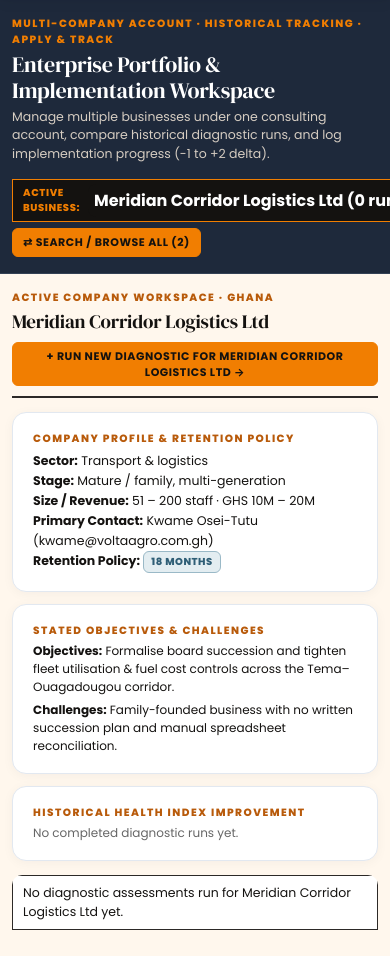
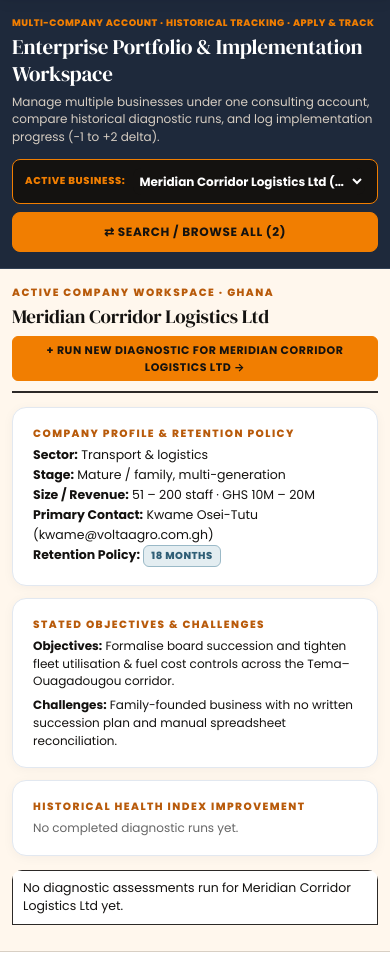
Before and after one commit to eabventures-champion/bridge-tailor, a Laravel app: page /portal in a window 390 px wide. Shown: the part 55-1011 px from the top of the page. Run offline with Laravel 12, Linux system fonts and the light colour scheme; a user stored in the database is signed in; data comes from the database, SQL or seed files in the repository; data that the repository does not hold is empty.

Commit message:
Optimize mobile layout and eliminate gap above active business selector in client portal

```diff
--- a/resources/views/layouts/app.blade.php
+++ b/resources/views/layouts/app.blade.php
@@ -746,6 +746,75 @@
             color: var(--bt-amber-dark);
         }
 
+        /* Enterprise Portal Hero & Switcher */
+        .portal-hero-row {
+            display: flex;
+            justify-content: space-between;
+            align-items: flex-end;
+            gap: 20px;
+            flex-wrap: wrap;
+        }
+        .portal-hero-content {
+            flex: 1 1 auto;
+            max-width: 720px;
+        }
+        .portal-title {
+            font-size: 28px;
+            line-height: 1.25;
+            color: #ffffff;
+            margin: 0 0 6px 0;
+        }
+        .portal-subtitle {
+            font-size: 12.5px;
+            color: #d6cdc2;
+            margin: 0;
+            line-height: 1.5;
+        }
+        .portal-switcher-controls {
+            display: flex;
+            align-items: stretch;
+            gap: 8px;
+            flex-wrap: wrap;
+            flex-shrink: 0;
+        }
+        .portal-active-select-box {
+            display: flex;
+            align-items: center;
+            background: #141210;
+            border: 1px solid var(--bt-amber);
+            padding: 5px 12px;
+            gap: 8px;
+            border-radius: 8px !important;
+        }
+        .portal-active-select-label {
+            font-size: 10px;
+            font-weight: 800;
+            text-transform: uppercase;
+            color: var(--bt-amber);
+            letter-spacing: 0.06em;
+            white-space: nowrap;
+            flex-shrink: 0;
+        }
+        .portal-active-select {
+            background: #141210;
+            color: #ffffff;
+            border: none;
+            font-family: inherit;
+            font-size: 12.5px;
+            font-weight: 700;
+            cursor: pointer;
+            padding: 4px 2px;
+            outline: none;
+            max-width: 320px;
+        }
+        .portal-dir-filter-grid {
+            display: grid;
+            grid-template-columns: 1fr 220px auto;
+            gap: 8px;
+            margin-bottom: 10px;
+            align-items: center;
+        }
+
         /* Tablet & Mobile Breakpoints */
         @media (max-width: 960px) {
             .bt-hero-grid,
@@ -865,6 +934,72 @@
             .bt-nav.open .bt-mobile-logout-btn {
                 opacity: 1;
                 transform: translateY(0);
+            }
+
+            /* Portal Hero & Switcher Mobile Optimization */
+            .portal-hero-row {
+                flex-direction: column !important;
+                align-items: stretch !important;
+                justify-content: flex-start !important;
+                gap: 12px !important;
+            }
+            .portal-hero-content {
+                flex: 0 0 auto !important;
+                width: 100% !important;
+                max-width: 100% !important;
+            }
+            .portal-eyebrow {
+                font-size: 9.5px !important;
+                letter-spacing: 0.05em !important;
+                line-height: 1.4 !important;
+                margin-bottom: 5px !important;
+            }
+            .portal-title {
+                font-size: 21px !important;
+                line-height: 1.25 !important;
+                margin: 0 0 6px 0 !important;
+            }
+            .portal-subtitle {
+                font-size: 12px !important;
+                line-height: 1.45 !important;
+            }
+            .portal-switcher-controls {
+                flex-direction: column !important;
+                align-items: stretch !important;
+                width: 100% !important;
+                gap: 8px !important;
+                margin-top: 2px !important;
+            }
+            .portal-active-select-box {
+                width: 100% !important;
+                padding: 8px 12px !important;
+                box-sizing: border-box !important;
+                min-width: 0 !important;
+            }
+            .portal-active-select {
+                flex: 1 1 auto !important;
+                min-width: 0 !important;
+                width: 100% !important;
+                max-width: none !important;
+                font-size: 12px !important;
+                text-overflow: ellipsis !important;
+                overflow: hidden !important;
+                white-space: nowrap !important;
+            }
+            .portal-search-btn {
+                width: 100% !important;
+                justify-content: center !important;
+                padding: 10px 14px !important;
+                font-size: 12px !important;
+                font-weight: 700 !important;
+                text-align: center !important;
+                border-radius: 8px !important;
+            }
+            .portal-dir-filter-grid {
+                display: flex !important;
+                flex-direction: column !important;
+                gap: 8px !important;
+                align-items: stretch !important;
             }
             .bt-nav {
                 position: absolute;
--- a/resources/views/portal/index.blade.php
+++ b/resources/views/portal/index.blade.php
@@ -6,22 +6,22 @@
 <!-- Section 1: Solid Espresso Header & Scalable Multi-Company Portfolio Switcher -->
 <section class="sec-espresso">
     <div class="bt-container">
-        <div style="display:flex;justify-content:space-between;align-items:flex-end;gap:16px;flex-wrap:wrap;">
-            <div>
-                <div class="eyebrow">MULTI-COMPANY ACCOUNT · HISTORICAL TRACKING · APPLY &amp; TRACK</div>
-                <h1 style="font-size:28px;color:#fff;">Enterprise Portfolio &amp; Implementation Workspace</h1>
-                <div style="font-size:12.5px;color:#d6cdc2;margin-top:4px;">
+        <div class="portal-hero-row">
+            <div class="portal-hero-content">
+                <div class="eyebrow portal-eyebrow">MULTI-COMPANY ACCOUNT · HISTORICAL TRACKING · APPLY &amp; TRACK</div>
+                <h1 class="portal-title">Enterprise Portfolio &amp; Implementation Workspace</h1>
+                <div class="portal-subtitle">
                     Manage multiple businesses under one consulting account, compare historical diagnostic runs, and log implementation progress (-1 to +2 delta).
                 </div>
             </div>
 
             <!-- Scalable Enterprise Selector (Works for 3 or 300+ Businesses) -->
-            <div style="display:flex;align-items:stretch;gap:6px;flex-wrap:wrap;">
-                <div style="display:flex;align-items:center;background:#141210;border:1px solid var(--bt-amber);padding:4px 10px;gap:8px;">
-                    <span style="font-size:10px;font-weight:800;text-transform:uppercase;color:var(--bt-amber);letter-spacing:0.06em;">Active Business:</span>
+            <div class="portal-switcher-controls">
+                <div class="portal-active-select-box">
+                    <span class="portal-active-select-label">Active Business:</span>
                     <select onchange="if(this.value) window.location.href=this.value;"
                             aria-label="Select active business workspace"
-                            style="background:#141210;color:#fff;border:none;font-family:inherit;font-size:12.5px;font-weight:700;cursor:pointer;padding:4px 2px;outline:none;">
+                            class="portal-active-select">
                         @foreach($companies as $comp)
                             @php
                                 $latestScore = $comp->assessments->first()?->health_index;
@@ -35,7 +35,7 @@
                 </div>
 
                 <button type="button"
-                        class="btn btn-amber btn-sm"
+                        class="btn btn-amber btn-sm portal-search-btn"
                         onclick="const d=document.getElementById('portfolio-directory-drawer'); d.style.display = d.style.display === 'none' ? 'block' : 'none';">
                     ⇄ Search / Browse All ({{ $companies->count() }})
                 </button>
@@ -44,7 +44,7 @@
 
         <!-- Collapsible Searchable Enterprise Directory Drawer (Handles Any Number of Businesses Cleanly) -->
         <div id="portfolio-directory-drawer" style="display:none;margin-top:14px;border-top:1px solid #443e3a;padding-top:14px;">
-            <div style="display:grid;grid-template-columns:1fr 220px auto;gap:8px;margin-bottom:10px;align-items:center;" class="bt-action-log-form">
+            <div class="portal-dir-filter-grid">
                 <input type="text"
                        id="portfolio-search-input"
                        oninput="filterPortfolioDirectory()"
@@ -63,7 +63,7 @@
                 </div>
             </div>
 
-            <div style="max-height:290px;overflow-y:auto;border:1px solid #443e3a;">
+            <div style="max-height:290px;overflow-y:auto;overflow-x:auto;border:1px solid #443e3a;">
                 <table class="bt-table" style="margin:0;">
                     <thead>
                         <tr>
```
